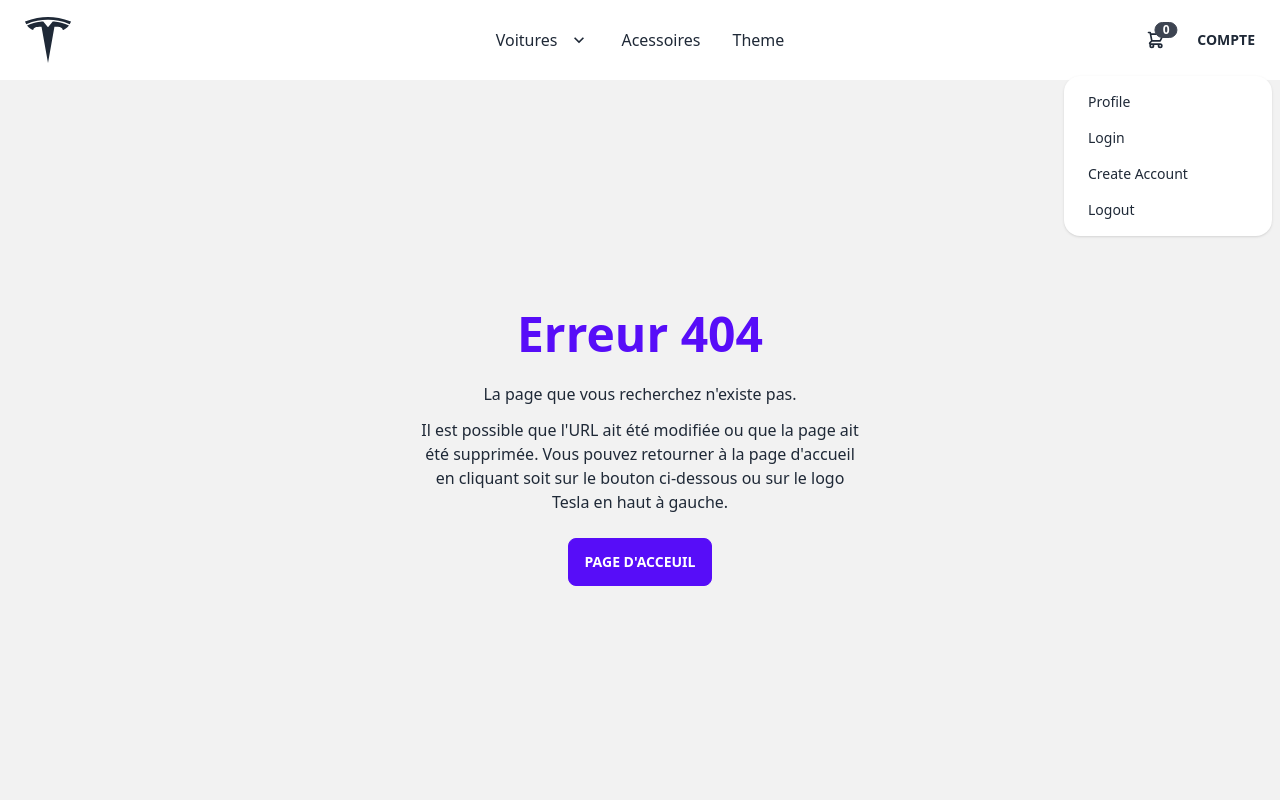
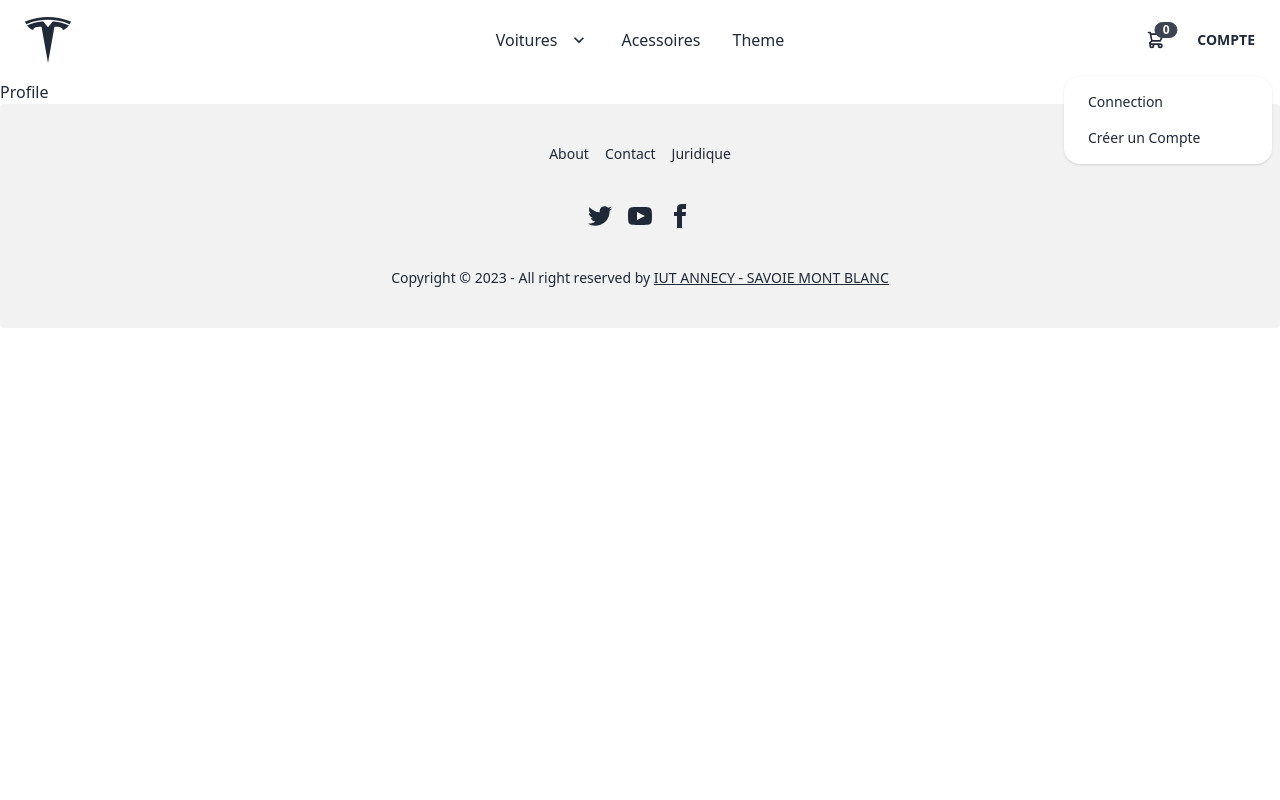
Before and after one commit to LucasBil/SAE4.01-Client_Tesla, a Vue app in the folder Site web/: page /profile in a window 1280 px wide. Both pictures are taken after a click on the label "COMPTE". Shown: the top 800 px of the page. Built offline with nearby package versions, Linux system fonts and the light colour scheme.

Commit message:
Login + Create Account

```diff
--- a/Site web/package.json
+++ b/Site web/package.json
@@ -13,6 +13,7 @@
     "axios": "^1.3.4",
     "daisyui": "^2.51.3",
     "html2pdf.js": "^0.10.1",
+    "js-sha3": "^0.8.0",
     "pinia": "^2.0.33",
     "theme-change": "^2.5.0",
     "vue": "^3.2.47",
--- a/Site web/src/App.vue
+++ b/Site web/src/App.vue
@@ -1,13 +1,14 @@
 <script setup>
 import { RouterLink, RouterView } from 'vue-router'
-
 import { onMounted, ref } from "vue";
+import router from './router';
 
 // Stores
 import { request } from './stores'
 
 // Composants
-import  Navbar from './components/Navbar.vue'
+import IconTesla from './components/icons/IconTesla.vue'
+import Menu from './components/Menu.vue';
 import FooterView from './components/Footer.vue';
 import WaitingScreen from './components/WaitingScreen.vue';
 
@@ -20,34 +21,80 @@ let _menu = [
           { name: 'Acessoires', link: '/mershs'},
           { name:'Theme', link: '/theme'},
         ]
+
+let _profil = {
+    'name': (localStorage.user)?JSON.parse(localStorage.user).nomCompte : 'Compte',
+    'links' : [
+        (localStorage.user)?{
+            'name': 'Profile',
+            'link': '/profile'
+        }:{'hidden': 'true'},
+        (!localStorage.user)?{
+            'name': 'Connection',
+            'link': '/login'
+        }:{'hidden': 'true'},
+        (!localStorage.user)?{
+            'name': 'Créer un Compte',
+            'link': '/createaccount'
+        }:{'hidden': 'true'},
+        (localStorage.user)?{
+            'name': 'Logout',
+            'event' : 'logout'
+        }:{'hidden': 'true'},
+    ]
+  }
+
+  function Logout()
+  {
+    localStorage.removeItem('user');
+    router.push('/');
+  }
 </script>
 
 <template>
-  <header>
-  <Navbar
-  :nav_content="_menu"
+  <!-- Navbar -->
+  <header class="navbar bg-base-100">
+    <div class="navbar-start">
+      <div class="dropdown">
+        <label tabindex="0" class="btn btn-ghost lg:hidden">
+          <svg xmlns="http://www.w3.org/2000/svg" class="h-5 w-5" fill="none" viewBox="0 0 24 24" stroke="currentColor"><path stroke-linecap="round" stroke-linejoin="round" stroke-width="2" d="M4 6h16M4 12h8m-8 6h16" /></svg>
+        </label>
+          <Menu class="menu menu-compact dropdown-content mt-3 p-2 shadow bg-base-100 rounded-box w-52" :menu="_menu" :vertical="true"/>
+      </div>
+      <RouterLink to="/" class="btn btn-ghost normal-case text-xl">
+          <IconTesla class="h-full w-full" />
+      </RouterLink>
+    </div>
 
-  :profil="
-  {
-    'Compte' : [
-        {
-            'name': 'Profile',
-            'link': '/profile'
-        },
-        {
-            'name': 'Login',
-            'link': '/login'
-        },
-        {
-            'name': 'Create Account',
-            'link': '/createaccount'
-        },
-        {
-            'name': 'Logout'
-        }
-    ]
-  }
-  " />
+    <div class="navbar-center hidden lg:flex">
+      <Menu :menu="_menu" :vertical="false"/>
+    </div>
+
+    <div class="navbar-end">
+      <label tabindex="0" class="btn btn-ghost btn-circle">
+        <div class="indicator">
+            <svg xmlns="http://www.w3.org/2000/svg" class="h-5 w-5" fill="none" viewBox="0 0 24 24" stroke="currentColor"><path stroke-linecap="round" stroke-linejoin="round" stroke-width="2" d="M3 3h2l.4 2M7 13h10l4-8H5.4M7 13L5.4 5M7 13l-2.293 2.293c-.63.63-.184 1.707.707 1.707H17m0 0a2 2 0 100 4 2 2 0 000-4zm-8 2a2 2 0 11-4 0 2 2 0 014 0z" /></svg>
+            <span class="badge badge-sm indicator-item">0</span>
+        </div>
+      </label>
+
+      <!-- Dropdown menu Connection -->
+      <div class="dropdown dropdown-end">
+        <label tabindex="0" class="btn btn-ghost">{{ _profil.name }}</label>
+          <ul tabindex="0" class="menu menu-compact dropdown-content mt-3 p-2 shadow bg-base-100 rounded-box w-52">
+              <li v-for="item in _profil.links">
+                  <RouterLink v-if="item.link" :to="{path:item.link}" class="justify-between">
+                      {{ item.name }}
+                      <span v-if="item.badge" class="badge">{{ item.badge }}</span>
+                  </RouterLink>
+                  <span @click="(item.event == 'logout')?Logout():null" v-else class="justify-between" :class="(item.hidden)?'hidden':''">
+                      {{ item.name }}
+                      <span v-if="item.badge" class="badge">{{ item.badge }}</span>
+                  </span>
+              </li>
+          </ul>
+        </div>
+      </div>
   </header>
   <main>
     <RouterView />
--- a/Site web/src/components/InputForm.vue
+++ b/Site web/src/components/InputForm.vue
@@ -55,5 +55,5 @@
 </script>
 
 <template>
-    <input  @change="InputValidator($event)" :type="_input.type" :min="_input.min" :max="_input.max" :pattern="_input.pattern" :placeholder="_input.placeholder" class="input input-bordered w-full" :required="_input.required" />
+    <input @change="InputValidator($event)" :type="_input.type" :min="_input.min" :max="_input.max" :pattern="_input.pattern" :placeholder="_input.placeholder" class="input input-bordered w-full" :required="_input.required" />
 </template>
--- a/Site web/src/router/index.js
+++ b/Site web/src/router/index.js
@@ -44,6 +44,11 @@ const router = createRouter({
       component: () => import('../views/LoginView.vue')
     },
     {
+      path: '/profile',
+      name: 'profile',
+      component: () => import('../views/ProfileView.vue')
+    },
+    {
       path: '/createaccount',
       name: 'createaccount',
       component: () => import('../views/CreateAccountView.vue')
--- a/Site web/src/views/CreateAccountView.vue
+++ b/Site web/src/views/CreateAccountView.vue
@@ -1,5 +1,7 @@
 <script setup>
   import { onMounted, ref } from "vue";
+  import router from '../router';
+  import { sha3_512 } from "js-sha3";
 
   // Stores
   import { request, controller } from '../stores';
@@ -9,25 +11,22 @@
 
   let compte = ref({});
 
+  async function Post()
+  {
     request().access();
-  onMounted(async () => {
-      controller().ComptesController.GetAll()
+    await controller().ComptesController.Post(compte.value)
     .then((response) => {
-          console.log(response.data);
+        // Get Compte to database
+        controller().ComptesController.GetByEmail(compte.value.email)
+        .then((response) => {
             request().success(response);
+            localStorage.user = JSON.stringify(response.data);
+            router.push('/');
         })
         .catch((error) => {
           request().error(error);
           request().debug();
         });
-  });
-
-  async function Post()
-  {
-    request().access();
-    await controller().ComptesController.Post(compte.value)
-    .then((response) => {
-        request().success(response);
     })
     .catch((error) => {
         request().error(error);
@@ -115,6 +114,7 @@
 </script>
 
 <template>
+  <div v-if="request().requestState">
     <div class="md:grid md:grid-cols-3"> <!-- Form -->
       <div class="px-6 pt-6 md:p-6">
         <h1 class="text-2xl font-bold">Information Obligatoire</h1>
@@ -150,7 +150,7 @@
                 <span class="underline">i</span>
               </div>
             </div>
-          <InputForm @emit-value="compte.motDePasse = $event" :_input="{type:'password',pattern:'^(?=.*?[A-Z])(?=.*?[a-z])(?=.*?[0-9])(?=.*?[#?!@$%^&*_-]).{8,}$',placeholder:'************',required:true}" />
+            <InputForm @emit-value="compte.motDePasse = sha3_512($event)" :_input="{type:'password',pattern:'^(?=.*?[A-Z])(?=.*?[a-z])(?=.*?[0-9])(?=.*?[#?!@$%^&*_-]).{8,}$',placeholder:'************',required:true}" />
           </div>
           <div class="flex flex-col gap-1">
             <h1>Confirmation mot de passe : <span class="text-error">*</span></h1>
@@ -216,5 +216,6 @@
         <span>Erreur ! Un des champs de saisie est invalide ou incomplet.</span>
       </div>
     </div>
+  </div>
 
 </template>
--- a/Site web/src/views/LoginView.vue
+++ b/Site web/src/views/LoginView.vue
@@ -1,6 +1,8 @@
 <script setup>
     import { RouterLink, RouterView } from 'vue-router'
     import { onMounted, ref } from "vue";
+    import router from '../router';
+    import { sha3_512 } from "js-sha3";
 
     // Stores
     import { request, controller } from '../stores';
@@ -8,17 +10,21 @@
     // Composants
     import InputForm from '../components/InputForm.vue';
 
-    let mail = ref();
-    let mdp = ref();
+    let mail = ref("");
+    let mdp = ref("");
 
     async function Login()
     {
+        if(mail.value == "" || mdp.value == "")
+            return;
+
+        console.log(mail.value);
         request().access();
         await controller().ComptesController.GetByEmail(mail.value)
         .then((response) => {
             if(response.data.motDePasse == mdp.value)
-                localStorage.user = response.data;
-            console.log(localStorage.user);
+                localStorage.user = JSON.stringify(response.data);
+                router.push('/');
             request().success(response);
         })
         .catch((error) => {
@@ -26,10 +32,15 @@
             request().debug();
         });
     }
+
+    function Test(msg)
+    {
+        console.log(msg);
+    }
 </script>
 
 <template>
-    <div class="hero min-h-[calc(100vh-288px)] bg-base-200">
+    <div v-if="request().requestState" class="hero min-h-[calc(100vh-288px)] bg-base-200">
     <div class="hero-content flex-col lg:flex-row-reverse">
         <div class="text-center lg:text-left">
         <h1 class="text-5xl py-6 font-bold">Se connecter</h1>
@@ -40,13 +51,13 @@
             <label class="label">
                 <span class="label-text">Email</span>
             </label>
-            <InputForm @emit-value="mail.value = $event" :_input="{type:'text',placeholder:'email',required:true}" />
+            <InputForm @emit-value="mail = $event" :_input="{type:'email',placeholder:'email',required:true}" />
             </div>
             <div class="form-control">
             <label class="label">
                 <span class="label-text">Mot de passe</span>
             </label>
-            <InputForm @emit-value="mdp.value = $event" :_input="{type:'password',pattern:'^(?=.*?[A-Z])(?=.*?[a-z])(?=.*?[0-9])(?=.*?[#?!@$%^&*_-]).{8,}$',placeholder:'************',required:true}" />
+            <InputForm @emit-value="mdp = sha3_512($event)" :_input="{type:'password',pattern:'^(?=.*?[A-Z])(?=.*?[a-z])(?=.*?[0-9])(?=.*?[#?!@$%^&*_-]).{8,}$',placeholder:'************',required:true}" />
             <label class="label">
                 <a href="#" class="label-text-alt link link-hover">Forgot password?</a>
             </label>
--- /dev/null
+++ b/Site web/src/views/ProfileView.vue
@@ -0,0 +1,3 @@
+<template>
+    <h1>Profile</h1>
+</template>
```
Also changed, not shown: 1 other file (tests, documents, lock files or other folders). Lines whose indentation alone changed are shown as unchanged.
